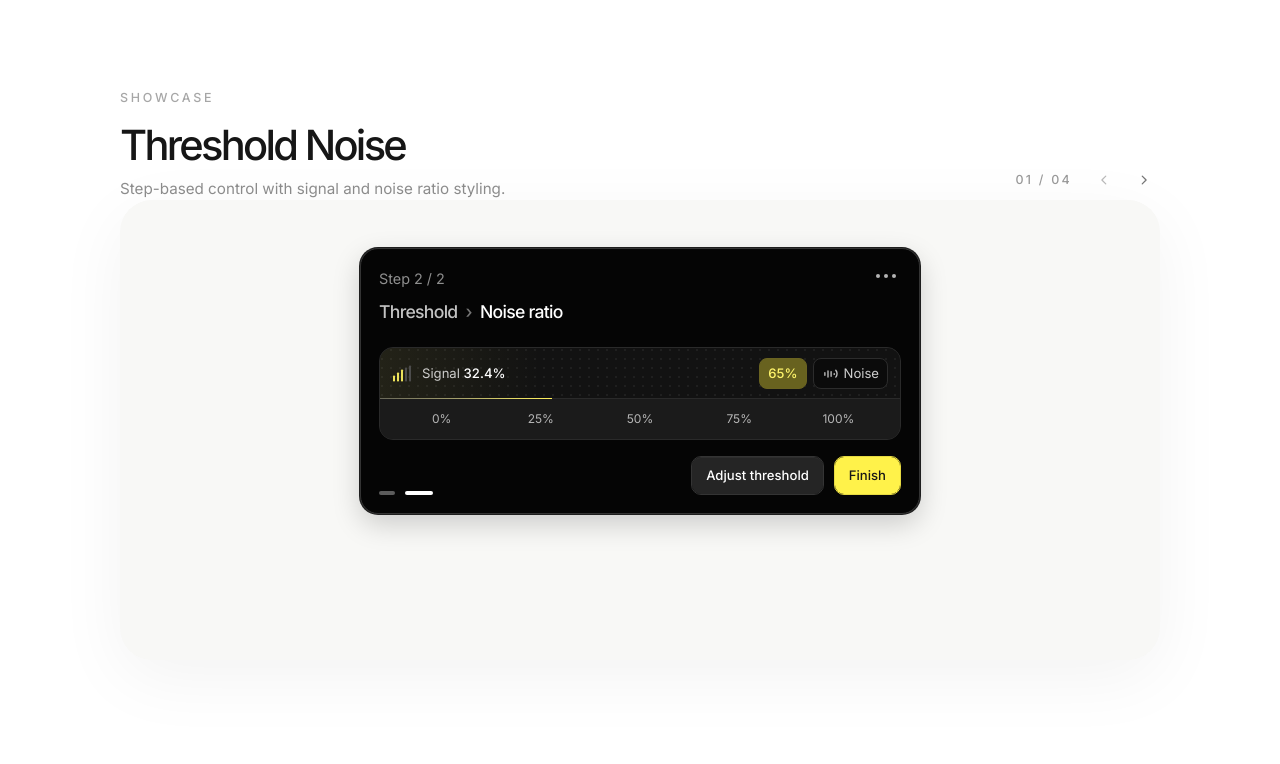
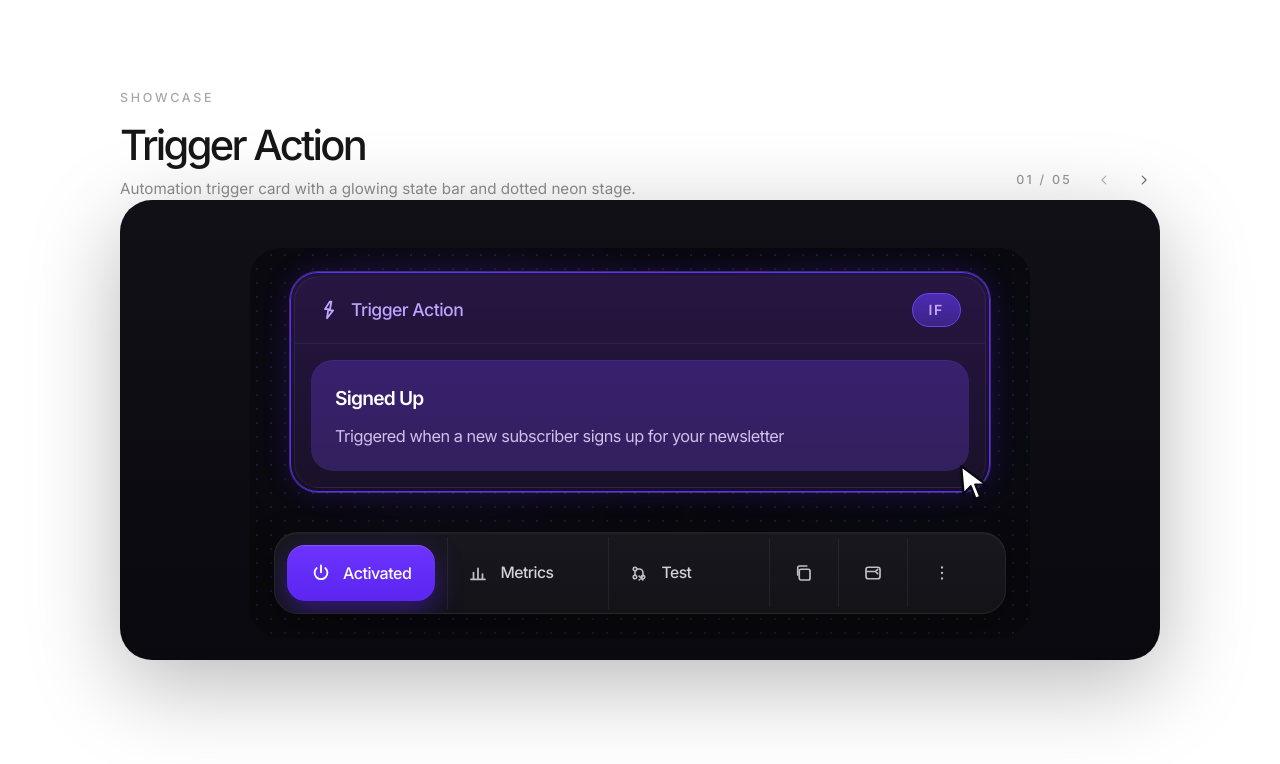
Before and after one commit to artistatbl/desgin, a Next.js app: page / in a window 1280 px wide. Shown: the top 764 px of the page. Built offline with nearby package versions, Linux system fonts and the light colour scheme.

Commit message:
Add trigger action showcase

```diff
--- a/src/components/showcase.tsx
+++ b/src/components/showcase.tsx
@@ -5,9 +5,11 @@ import { useState } from "react"
 
 import { Battery } from "@/components/battery"
 import { BlackSea } from "@/components/blacksea"
+import { Trigger } from "@/components/trigger"
 import { Threshold } from "@/components/threshold"
 import { Xcode } from "@/components/xcode"
 import { Button } from "@/components/ui/button"
+import { cn } from "@/lib/utils"
 
 function ChevronLeftIcon() {
   return (
@@ -42,9 +44,18 @@ type ShowcaseItem = {
   label: string
   note: string
   component: ReactElement
+  panelClassName?: string
 }
 
 const showcaseItems: [ShowcaseItem, ...ShowcaseItem[]] = [
+  {
+    id: "trigger-action",
+    label: "Trigger Action",
+    note: "Automation trigger card with a glowing state bar and dotted neon stage.",
+    component: <Trigger />,
+    panelClassName:
+      "bg-[linear-gradient(180deg,#111017_0%,#0a0910_100%)] shadow-[0_24px_90px_rgba(0,0,0,0.28)]",
+  },
   {
     id: "threshold-noise",
     label: "Threshold Noise",
@@ -135,7 +146,12 @@ export function Showcase() {
         </div>
       </div>
 
-      <div className="flex h-[460px] items-start justify-center rounded-[32px] bg-[#f8f8f6] px-4 pt-10 shadow-[0_18px_70px_rgba(0,0,0,0.05)] sm:px-8 sm:pt-12">
+      <div
+        className={cn(
+          "flex h-[460px] items-start justify-center rounded-[32px] bg-[#f8f8f6] px-4 pt-10 shadow-[0_18px_70px_rgba(0,0,0,0.05)] sm:px-8 sm:pt-12",
+          activeItem.panelClassName
+        )}
+      >
         {activeItem.component}
       </div>
     </section>
--- /dev/null
+++ b/src/components/trigger.tsx
@@ -0,0 +1,211 @@
+const DOT_PATTERN = {
+  backgroundImage:
+    "radial-gradient(circle at center, rgba(134, 114, 255, 0.18) 1.05px, transparent 1.1px)",
+  backgroundSize: "14px 14px",
+}
+
+function BoltIcon() {
+  return (
+    <svg aria-hidden="true" viewBox="0 0 20 20" fill="none" className="h-5 w-5">
+      <path
+        d="M10.74 1.75L5.94 9.12H9.34L8 18.25L14.06 10.45H10.8L12.36 1.75H10.74Z"
+        stroke="currentColor"
+        strokeWidth="1.8"
+        strokeLinecap="round"
+        strokeLinejoin="round"
+      />
+    </svg>
+  )
+}
+
+function PowerIcon() {
+  return (
+    <svg aria-hidden="true" viewBox="0 0 20 20" fill="none" className="h-5 w-5">
+      <path
+        d="M10 2.5V9.2M5.63 5.1A6.4 6.4 0 1014.37 5.1"
+        stroke="currentColor"
+        strokeWidth="1.85"
+        strokeLinecap="round"
+        strokeLinejoin="round"
+      />
+    </svg>
+  )
+}
+
+function ChartIcon() {
+  return (
+    <svg aria-hidden="true" viewBox="0 0 20 20" fill="none" className="h-5 w-5">
+      <path
+        d="M3 16.25H17M5.5 16.25V9.5M10 16.25V5.25M14.5 16.25V11"
+        stroke="currentColor"
+        strokeWidth="1.75"
+        strokeLinecap="round"
+      />
+    </svg>
+  )
+}
+
+function BranchIcon() {
+  return (
+    <svg aria-hidden="true" viewBox="0 0 20 20" fill="none" className="h-5 w-5">
+      <path
+        d="M6 4.25A1.75 1.75 0 116 7.75A1.75 1.75 0 016 4.25ZM14 12.25A1.75 1.75 0 1114 15.75A1.75 1.75 0 0114 12.25ZM6 12.25A1.75 1.75 0 116 15.75A1.75 1.75 0 016 12.25Z"
+        stroke="currentColor"
+        strokeWidth="1.6"
+      />
+      <path
+        d="M6 7.75V12.25M7.75 6H10.2C12.3 6 14 7.7 14 9.8V12.25"
+        stroke="currentColor"
+        strokeWidth="1.6"
+        strokeLinecap="round"
+      />
+      <path
+        d="M10.1 13.1L13.95 16.95M13.95 13.1L10.1 16.95"
+        stroke="currentColor"
+        strokeWidth="1.55"
+        strokeLinecap="round"
+      />
+    </svg>
+  )
+}
+
+function CopyIcon() {
+  return (
+    <svg aria-hidden="true" viewBox="0 0 20 20" fill="none" className="h-5 w-5">
+      <path
+        d="M7 6.25H14.25C15.22 6.25 16 7.03 16 8V15.25C16 16.22 15.22 17 14.25 17H7C6.03 17 5.25 16.22 5.25 15.25V8C5.25 7.03 6.03 6.25 7 6.25Z"
+        stroke="currentColor"
+        strokeWidth="1.7"
+      />
+      <path
+        d="M3.75 12V4.75C3.75 3.78 4.53 3 5.5 3H12.75"
+        stroke="currentColor"
+        strokeWidth="1.7"
+        strokeLinecap="round"
+      />
+    </svg>
+  )
+}
+
+function CardIcon() {
+  return (
+    <svg aria-hidden="true" viewBox="0 0 20 20" fill="none" className="h-5 w-5">
+      <path
+        d="M3 6.5C3 5.26 4.01 4.25 5.25 4.25H14.75C15.99 4.25 17 5.26 17 6.5V13.5C17 14.74 15.99 15.75 14.75 15.75H5.25C4.01 15.75 3 14.74 3 13.5V6.5Z"
+        stroke="currentColor"
+        strokeWidth="1.7"
+      />
+      <path
+        d="M3.35 8.5H12.7M12.55 8.5L14.7 6.35M12.55 8.5L14.7 10.65"
+        stroke="currentColor"
+        strokeWidth="1.7"
+        strokeLinecap="round"
+        strokeLinejoin="round"
+      />
+    </svg>
+  )
+}
+
+function DotsIcon() {
+  return (
+    <svg aria-hidden="true" viewBox="0 0 20 20" fill="currentColor" className="h-5 w-5">
+      <circle cx="10" cy="4.5" r="1.15" />
+      <circle cx="10" cy="10" r="1.15" />
+      <circle cx="10" cy="15.5" r="1.15" />
+    </svg>
+  )
+}
+
+function CursorIcon() {
+  return (
+    <svg aria-hidden="true" viewBox="0 0 28 32" fill="none" className="h-10 w-9 drop-shadow-[0_1px_1px_rgba(0,0,0,0.35)]">
+      <path
+        d="M3 2.5L4.9 24.6L10.6 18.6L14.55 28.65L18.2 27.05L14.18 17.2L22.6 17.05L3 2.5Z"
+        fill="#fff"
+        stroke="#0A0912"
+        strokeWidth="1.7"
+        strokeLinejoin="round"
+      />
+    </svg>
+  )
+}
+
+const toolbarItems = [
+  { label: "Metrics", icon: <ChartIcon /> },
+  { label: "Test", icon: <BranchIcon /> },
+  { label: "", icon: <CopyIcon />, iconOnly: true },
+  { label: "", icon: <CardIcon />, iconOnly: true },
+  { label: "", icon: <DotsIcon />, iconOnly: true },
+]
+
+export function Trigger() {
+  return (
+    <div className="relative w-full max-w-[780px] overflow-hidden rounded-[30px] bg-[#09090d] px-5 py-5 text-white sm:px-6 sm:py-6">
+      <div aria-hidden="true" className="absolute inset-0 opacity-75" style={DOT_PATTERN} />
+      <div aria-hidden="true" className="absolute left-20 top-10 h-44 w-56 rounded-full bg-[#7a3cff]/16 blur-[90px]" />
+      <div aria-hidden="true" className="absolute right-12 top-16 h-36 w-44 rounded-full bg-[#5330ff]/14 blur-[84px]" />
+
+      <div className="relative z-10 space-y-10">
+        <div className="relative mx-auto w-full max-w-[700px] rounded-[28px] border border-[#5d2fff] bg-[linear-gradient(180deg,rgba(34,20,58,0.98)_0%,rgba(23,15,36,0.98)_100%)] p-[3px] shadow-[0_0_0_1px_rgba(145,94,255,0.4),0_0_28px_rgba(91,39,255,0.2)]">
+          <div className="overflow-hidden rounded-[25px] border border-white/6 bg-[linear-gradient(180deg,rgba(39,22,66,0.98)_0%,rgba(26,17,42,0.98)_100%)]">
+            <div className="flex items-center justify-between border-b border-white/5 px-5 py-4 sm:px-6">
+              <div className="flex items-center gap-3 text-[#c1a8ff]">
+                <BoltIcon />
+                <span className="text-[1.05rem] font-medium tracking-[-0.03em] text-[#bca4ff] sm:text-[1.1rem]">
+                  Trigger Action
+                </span>
+              </div>
+
+              <div className="rounded-full border border-[#6944ea] bg-[linear-gradient(180deg,#4d2bb5_0%,#3a2483_100%)] px-4 py-1.5 text-sm font-semibold tracking-[0.12em] text-[#c6abff]">
+                IF
+              </div>
+            </div>
+
+            <div className="p-3 sm:p-4">
+              <div className="rounded-[22px] bg-[linear-gradient(180deg,#39206f_0%,#32205d_100%)] px-5 py-6 shadow-[inset_0_1px_0_rgba(255,255,255,0.04)] sm:px-6">
+                <h2 className="text-[1.1rem] font-semibold tracking-[-0.04em] text-white sm:text-[1.2rem]">
+                  Signed Up
+                </h2>
+                <p className="mt-3 max-w-[530px] text-[0.98rem] leading-[1.35] tracking-[-0.03em] text-[#cdc2e9] sm:text-[1.02rem]">
+                  Triggered when a new subscriber signs up for your newsletter
+                </p>
+              </div>
+            </div>
+          </div>
+
+          <div className="absolute bottom-0 right-1 h-10 w-10 translate-x-3 translate-y-3">
+            <CursorIcon />
+          </div>
+        </div>
+
+        <div className="mx-auto flex w-full max-w-[770px] items-center overflow-hidden rounded-[24px] border border-white/6 bg-[linear-gradient(180deg,rgba(25,24,31,0.98)_0%,rgba(19,19,24,0.98)_100%)] text-[#d3d2da] shadow-[0_12px_36px_rgba(0,0,0,0.32),inset_0_1px_0_rgba(255,255,255,0.04)]">
+          <button
+            type="button"
+            className="m-3 flex items-center gap-3 rounded-[18px] bg-[linear-gradient(180deg,#6d33ff_0%,#5b26ef_100%)] px-6 py-4 text-[1rem] font-medium tracking-[-0.03em] text-white shadow-[0_10px_28px_rgba(91,38,239,0.45),inset_0_1px_0_rgba(255,255,255,0.15)]"
+          >
+            <PowerIcon />
+            <span>Activated</span>
+          </button>
+
+          {toolbarItems.map((item, index) => (
+            <div
+              key={`${item.label}-${index}`}
+              className="flex items-center border-l border-white/6"
+            >
+              <button
+                type="button"
+                className={`flex items-center gap-3 px-5 py-6 text-[0.98rem] font-medium tracking-[-0.03em] text-[#d3d2da] transition-colors hover:text-white ${
+                  item.iconOnly ? "justify-center sm:min-w-[68px]" : "sm:min-w-[160px]"
+                }`}
+                aria-label={item.label || "Toolbar action"}
+              >
+                <span className="text-[#c0becb]">{item.icon}</span>
+                {!item.iconOnly ? <span>{item.label}</span> : null}
+              </button>
+            </div>
+          ))}
+        </div>
+      </div>
+    </div>
+  )
+}
```
